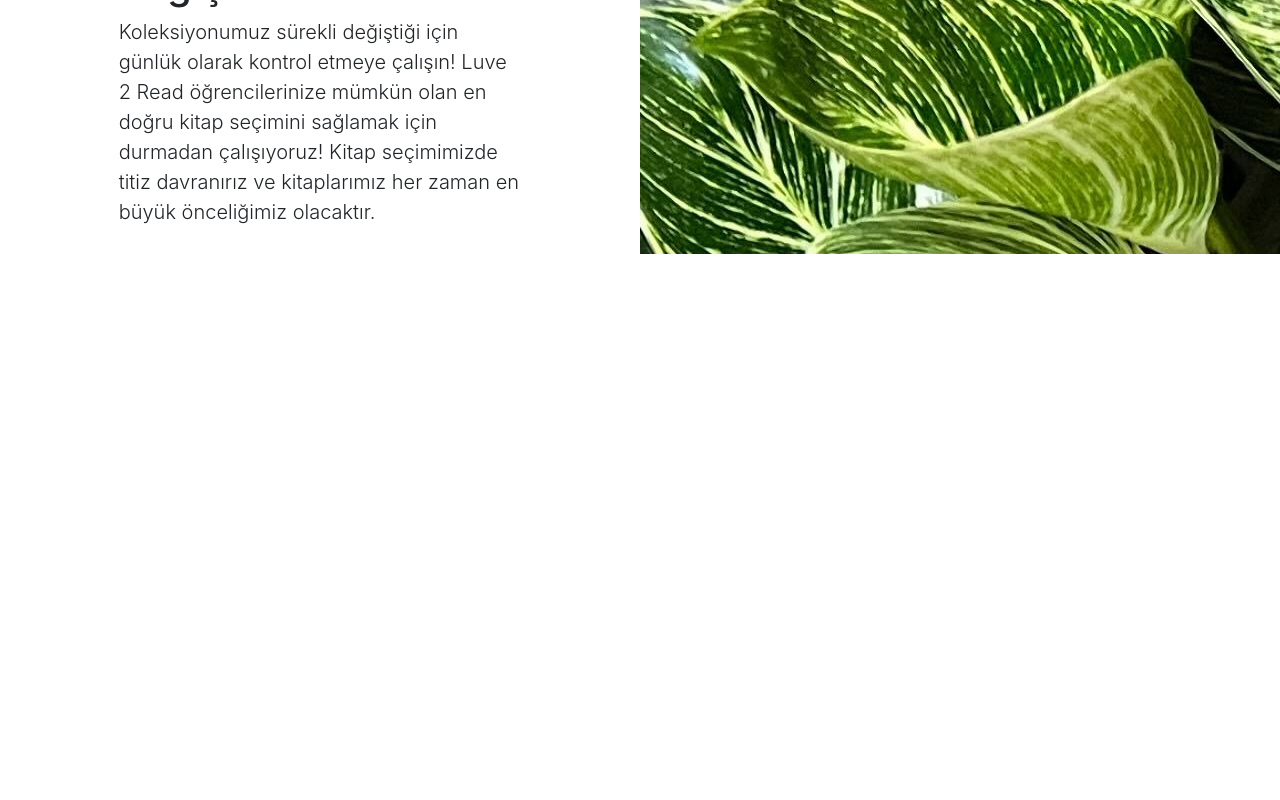
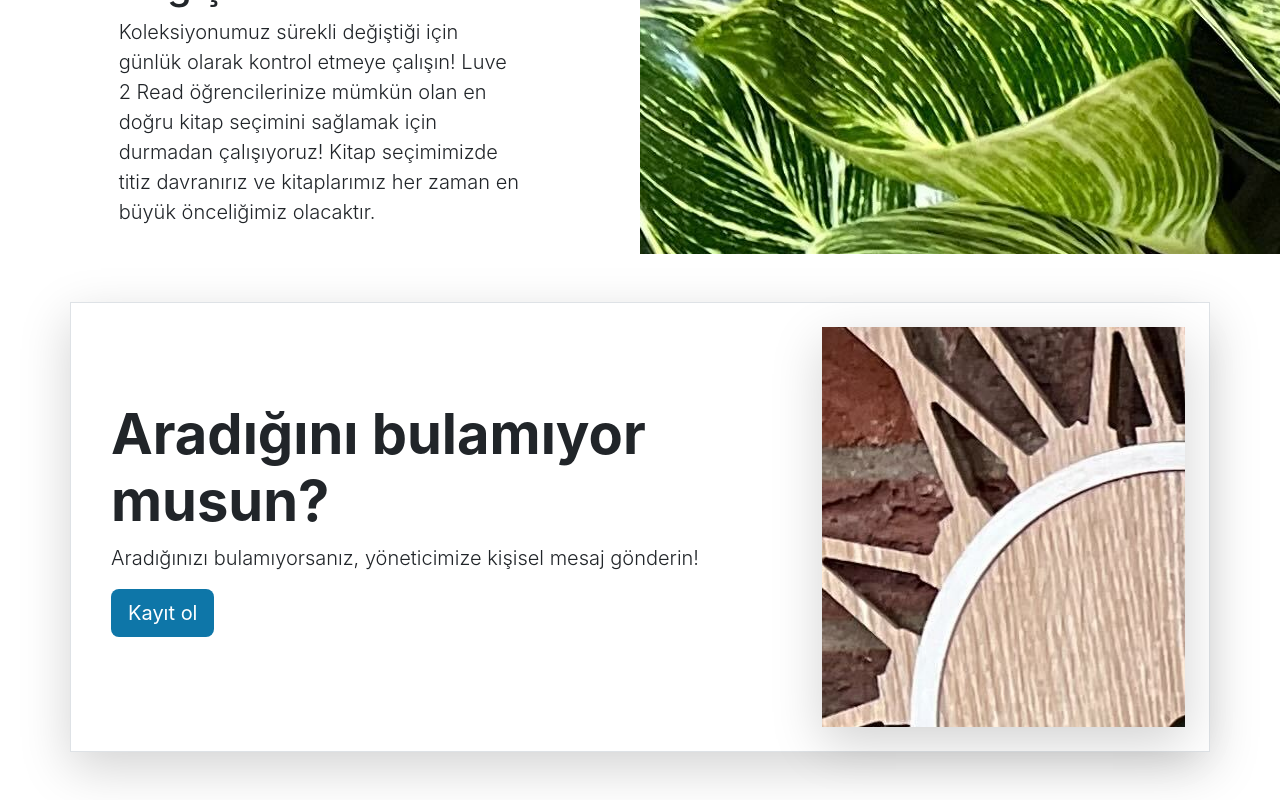
Before and after one commit to ismailbakir/react-library, a React (Create React App) app: page / in a window 1280 px wide. Shown: the part 1670-2470 px from the top of the page. Before the commit the page ends 1924 px from the top, so only its background shows below. Built offline with nearby package versions, Linux system fonts and the light colour scheme.

Commit message:
Ana sayfanın alt kısmı düzenlendi kayıt ol butonu eklendi.

```diff
--- a/src/App.tsx
+++ b/src/App.tsx
@@ -4,6 +4,7 @@
 import { ExploreTopBooks } from "./layouts/HomePage/ExploreTopBooks";
 import { Carousel } from "./layouts/HomePage/Carousel";
 import { Heros } from "./layouts/HomePage/Heros";
+import { LibraryServices } from "./layouts/HomePage/LibraryServices";
 
 function App() {
   return (
@@ -12,6 +13,7 @@
       <ExploreTopBooks />
       <Carousel />
       <Heros />
+      <LibraryServices />
     </div>
   );
 }
--- /dev/null
+++ b/src/layouts/HomePage/LibraryServices.tsx
@@ -0,0 +1,21 @@
+/* eslint-disable jsx-a11y/anchor-is-valid */
+export const LibraryServices = () => {
+  return (
+    <div className="container my-5">
+      <div className="row p-4 align-items-center border shadow-lg">
+        <div className="col-lg-7 p-3">
+          <h1 className="display-4 fw-bold">Aradığını bulamıyor musun?</h1>
+          <p className="lead">
+            Aradığınızı bulamıyorsanız, yöneticimize kişisel mesaj gönderin!
+          </p>
+          <div className="d-grid gap-2 justify-content-md-start mb-4 mb-lg-3">
+            <a className="btn main-color btn-lg text-white" href="#">
+              Kayıt ol
+            </a>
+          </div>
+        </div>
+        <div className="col-lg-4 offset-lg-1 shadow-lg lost-image"></div>
+      </div>
+    </div>
+  );
+};
```
